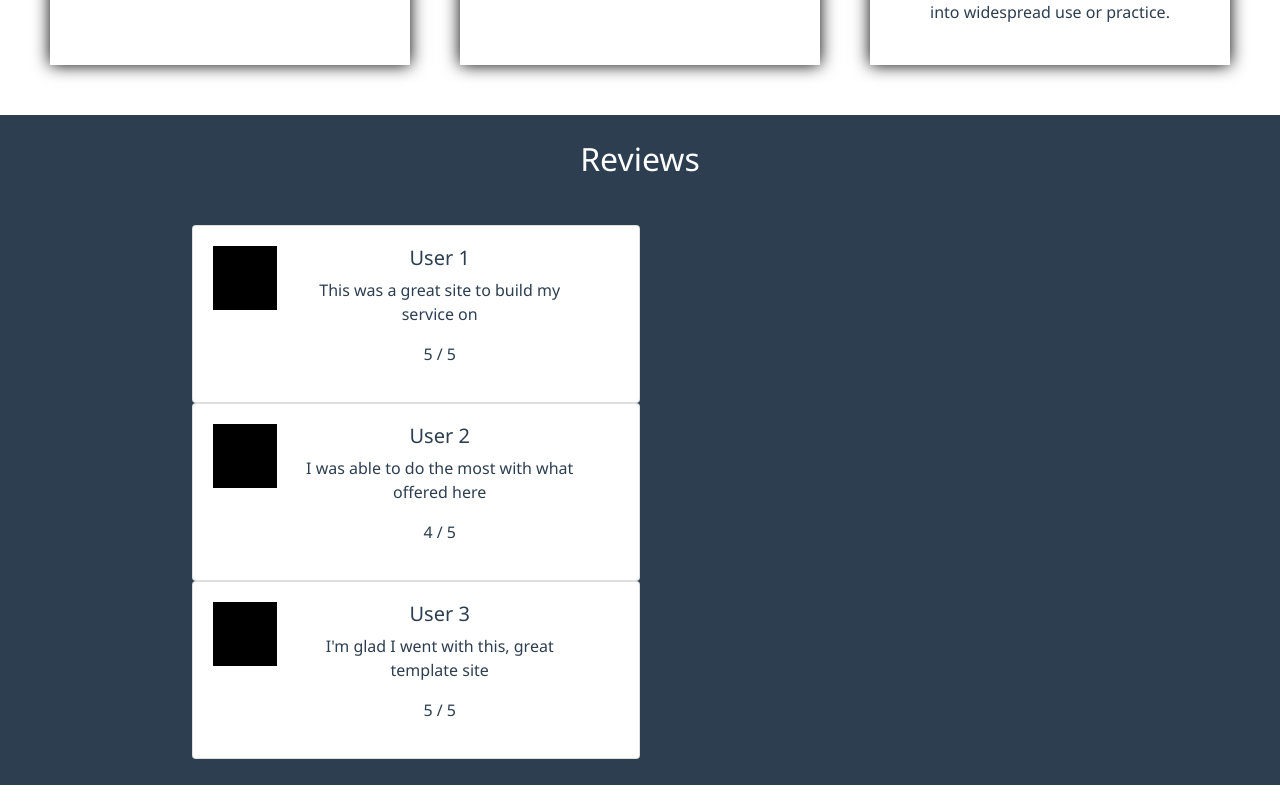
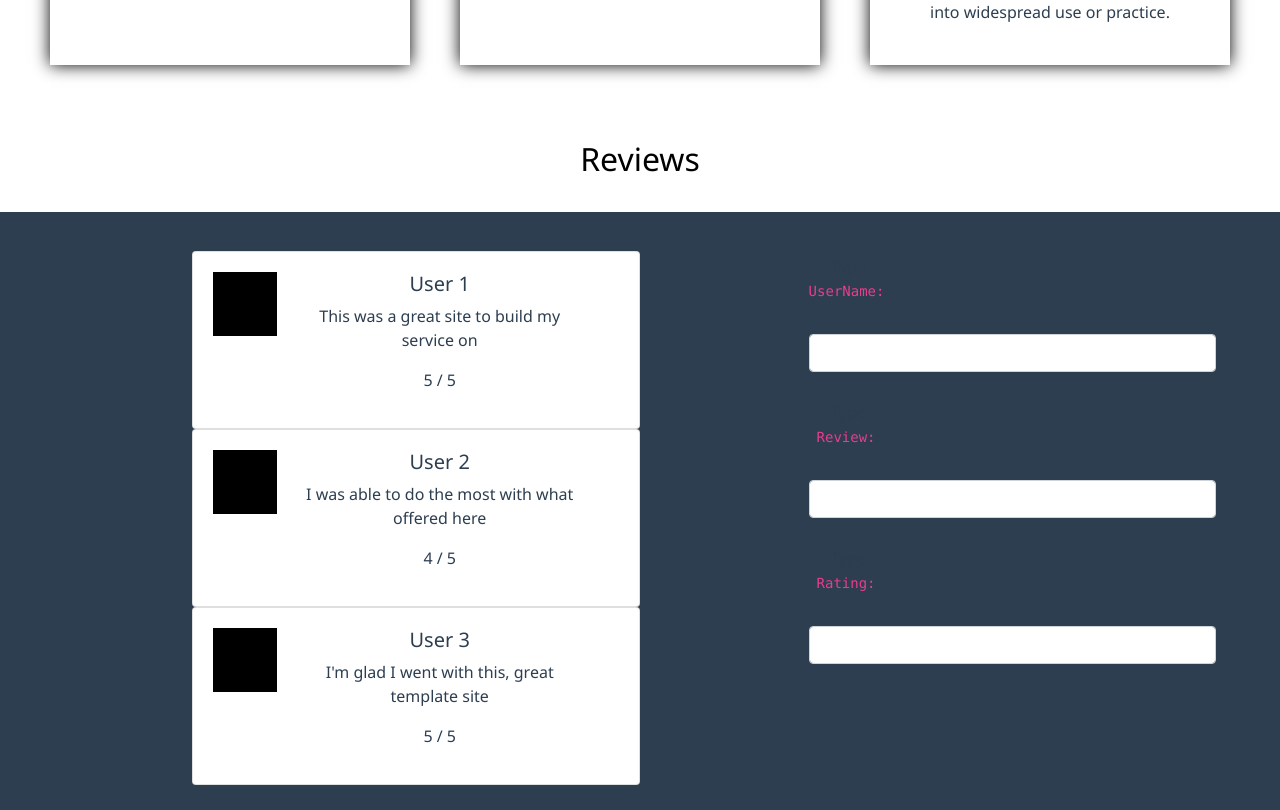
Before and after one commit to mpatel18/Builder-Service-Site, a Vue app in the folder site/: page / in a window 1280 px wide. Shown: the part 625-1435 px from the top of the page. Before the commit the page ends 1410 px from the top, so only its background shows below. Built offline with nearby package versions, Linux system fonts and the light colour scheme.

Commit message:
add input section for reviews

```diff
--- a/site/src/App.vue
+++ b/site/src/App.vue
@@ -11,8 +11,8 @@
         />
       </section>
     </div>
+    <h2 class ="review-header">Reviews</h2>
     <div class ="review">
-      <h2 class ="review-header">Reviews</h2>
       <section class = "reviews">
         <Reviews
           v-for="reviews in reviews"
@@ -20,6 +20,18 @@
           :reviews="reviews"
         />
       </section>
+      <div class ="user-response">
+        <b-container fluid>
+          <b-row class="my-1" v-for="type in types" :key="type">
+            <b-col sm="3">
+              <label :for="`type-${type}`">Type <code>{{ type }}</code>:</label>
+            </b-col>
+            <b-col sm="12">
+              <b-form-input :id="`type-${type}`" :type="type"></b-form-input>
+            </b-col>
+          </b-row>
+      </b-container>
+      </div>
     </div>
   </div>
 </template>
@@ -70,7 +82,12 @@ export default {
           review: "I'm glad I went with this, great template site",
           stars: 5
         }
-      ]
+      ],
+      types: [
+          'UserName:',
+          'Review:',
+          'Rating:',
+        ]
     }
   }
 }
@@ -110,12 +127,19 @@ export default {
   }
 
   .review-header {
-    padding-top: 2%;
-    color: white;
+    padding: 2%;
+    color: black;
   }
 
   .review {
     background-color: #2c3e50;
+    display: flex;
+  }
+
+  .user-response {
+    padding-top: 2%;
+    padding-left: 12%;
+    padding-bottom: 2%;
   }
 
   .reviews {
```
